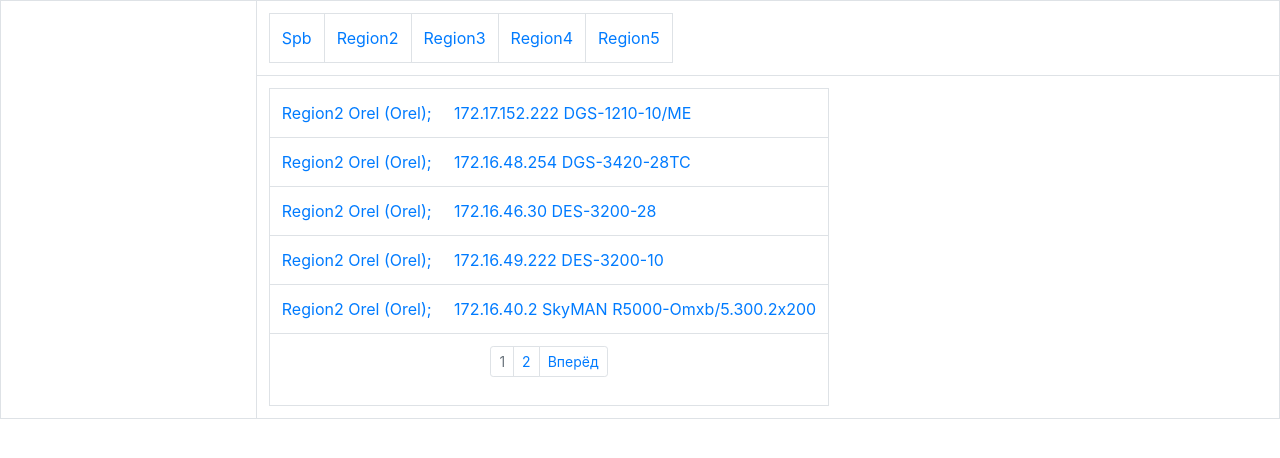
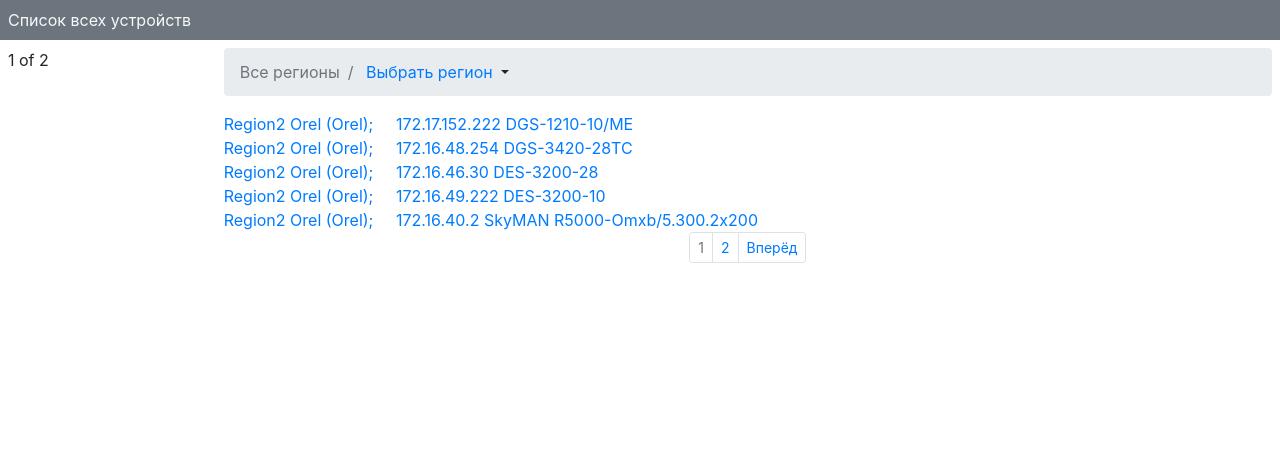
Before and after one commit to rvfedorin/mywork, a Django app: page /device/ in a window 1280 px wide. Shown: the top 458 px of the page. Run offline with Django 3.2, Linux system fonts and the light colour scheme; data comes from the database, SQL or seed files in the repository; some libraries are stand-ins or nearby versions.

Commit message:
edited template

```diff
--- a/intranet/intranet/models_device/templates/dev_list.html
+++ b/intranet/intranet/models_device/templates/dev_list.html
@@ -22,46 +22,47 @@
 			  <ol class="breadcrumb">
 			  	<li class="breadcrumb-item"><a href="{% url 'device' %}">Все регионы</a></li>
 			    <li class="breadcrumb-item active" aria-current="page">{{ region }} </li>
+	  				<li class="breadcrumb-item dropdown-toggle" id="dropdownMenu2" data-toggle="dropdown" aria-haspopup="true" aria-expanded="false">
+	    				<a href="#">Выбрать город</a>
+	  				</li>
+	  				<div class="dropdown-menu" aria-labelledby="dropdownMenu2">
+				{% for city in cities %}
+						<a class="dropdown-item" href="{% url 'dev_list_city' region city.city %}" title="Показать подключения в городе {{ city.city }}">{{ city.city }}</a>
+				{% endfor %}
+					</div>
 			  </ol>
 			</nav>
-			<table  border="1" cellpadding="2">
-				<tr>
-			{% for city in cities %}
-				<td>
-					<a href="{% url 'dev_list_city' region city.city %}" title="Показать подключения в городе {{ city.city }}">{{ city.city }}</a>
-				</td>
-			{% endfor %}
-				</tr>
-			</table>
-
 		{% endif %}
 {# Если регион не выбран, выводим список регионов #}
 	{% else %}
-		<table  border="1" cellpadding="2">
-			<tr>
+			<nav aria-label="breadcrumb">
+			  <ol class="breadcrumb">
+			  	<li class="breadcrumb-item active">Все регионы</li>
+	  				<li class="breadcrumb-item dropdown-toggle" id="dropdownMenu2" data-toggle="dropdown" aria-haspopup="true" aria-expanded="false">
+	    				<a href="#">Выбрать регион</a>
+	  				</li>
+  				<div class="dropdown-menu" aria-labelledby="dropdownMenu2">
 		{% for reg in regions %}
-			<td>
-				<a href="{% url 'device' %}{{ reg }}/" title="Показать подключения в регионе {{ reg }}">{{ reg }}</a>
-			</td>
+					<a class="dropdown-item" href="{% url 'device' %}{{ reg }}/" title="Показать подключения в регионе {{ reg }}">{{ reg }}</a>
 		{% endfor %}
-			</tr>
-		</table>
+				</div>
+			  </ol>
+			</nav>
+
 	{% endif %}
 {% endblock %}
 
 {% block main %}
-		<table  border="1" cellpadding="2">
+
 			{% for dev in object_list %}
-			<tr>
-				<td>
+			<div class="row">
+          		<div class="col">
 					<a href="{% url 'connections_on_dev' dev.pk %}" title="Показать подключения на данном устройстве">
 						{{ dev.city }}&nbsp;&nbsp;&nbsp; {{ dev.ip }} {{ dev.model.model }}
 					</a>
-				</td>
-			</tr>
+				</div>
+			</div>
 			{% endfor %}
-			<tr>
-				<td align="right">
 {# Пагинатор #}
 					{% if city %}
 						{% include 'city_paginator.html' %}
@@ -71,7 +72,4 @@
 						{% include 'all_paginator.html' %}
 					{% endif %}
 
-				</td>
-			</tr>
-		</table>
 {% endblock %}
--- a/intranet/intranet/templates/base.html
+++ b/intranet/intranet/templates/base.html
@@ -1,31 +1,52 @@
 {% load static %}
-<!doctype html>
-<html>
-	<head>
+<!DOCTYPE html>
+
+<html lang="en"><head><meta http-equiv="Content-Type" content="text/html; charset=UTF-8">
+
+
+    <title>{% block title %}{% endblock %}</title>
+
     <meta http-equiv="Content-Type" content="text/html; charset=utf-8">
     <link rel="stylesheet"  type="text/css" href="{% static "css/bootstrap.min.css" %}">
 
-
-		<title>{% block title %}{% endblock %}</title>
   </head>
   <body>
-		<table class="table table-bordered">
-			<tr>
-				<td rowspan="2" width="20%">
 
-				</td>
-				<td width="80%">
+    <header>
+      <div class="container bg-secondary mw-100 p-2">
+        <div class="row">
+          <div class="col">
+            <a class="text-light" href="{% url 'device' %}">Список всех устройств</a>
+          </div>
+        </div>
+      </div>
+    </header>
+
+    <main role="main">
+      <div class="container mw-100 p-2">
+        <div class="row">
+          <div class="col">
+            1 of 2
+          </div>
+          <div class="col-10">
+
+                <div class="row">
+                  <div class="col">
                     {% block head %}
                     {% endblock %}
-				</td>
-			</tr>
-			<tr>
-				<td>
+                  </div>
+                </div>
+                <div class="row">
+                  <div class="col">
                     {% block main %}
                     {% endblock %}
-				</td>
-			</tr>
-		</table>
+                  </div>
+                </div>
+
+          </div>
+        </div>
+      </div>
+    </main>
 
   <script src="https://code.jquery.com/jquery-3.3.1.slim.min.js" integrity="sha384-q8i/X+965DzO0rT7abK41JStQIAqVgRVzpbzo5smXKp4YfRvH+8abtTE1Pi6jizo" crossorigin="anonymous"></script>
   <script src="https://cdnjs.cloudflare.com/ajax/libs/popper.js/1.14.3/umd/popper.min.js" integrity="sha384-ZMP7rVo3mIykV+2+9J3UJ46jBk0WLaUAdn689aCwoqbBJiSnjAK/l8WvCWPIPm49" crossorigin="anonymous"></script>
```
Also changed, not shown: intranet/intranet/templates/base1.html (added, +34 -0 lines). Lines whose indentation alone changed are shown as unchanged.
